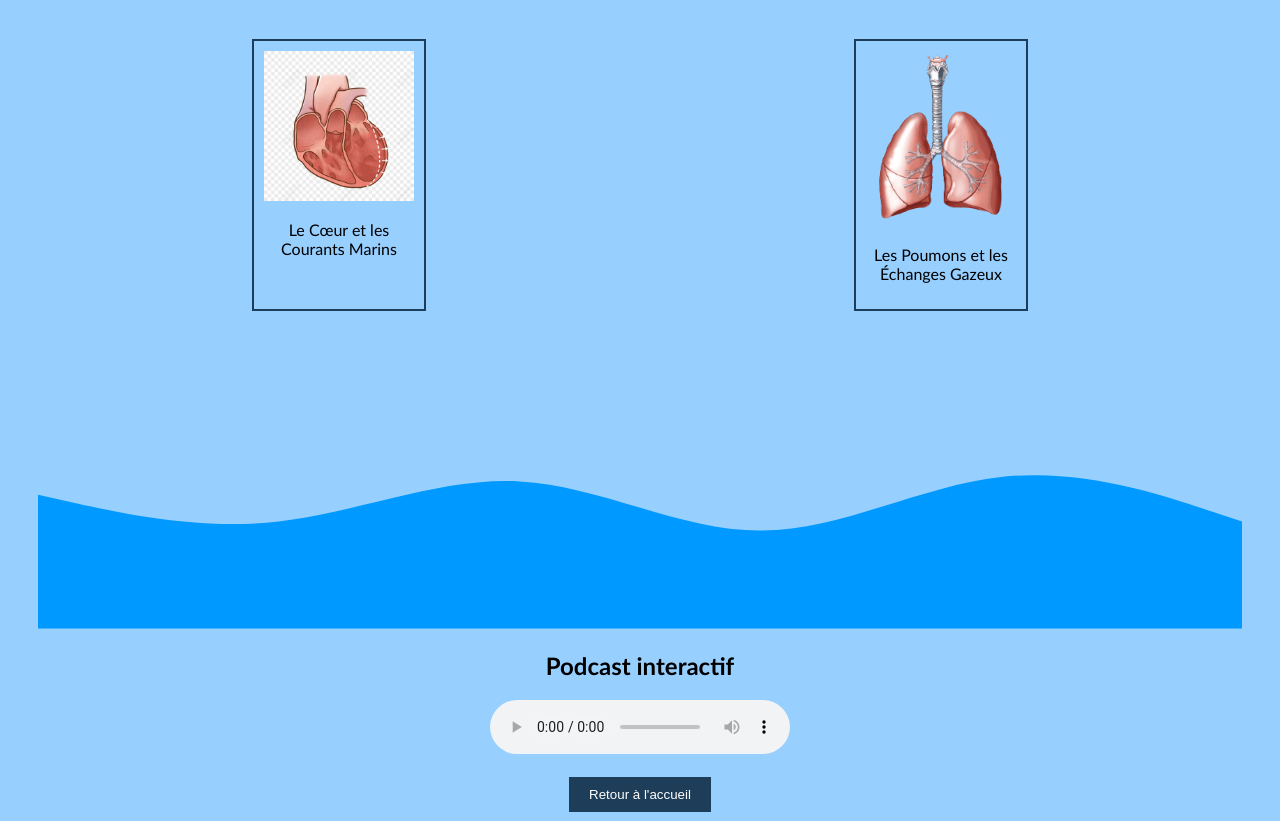
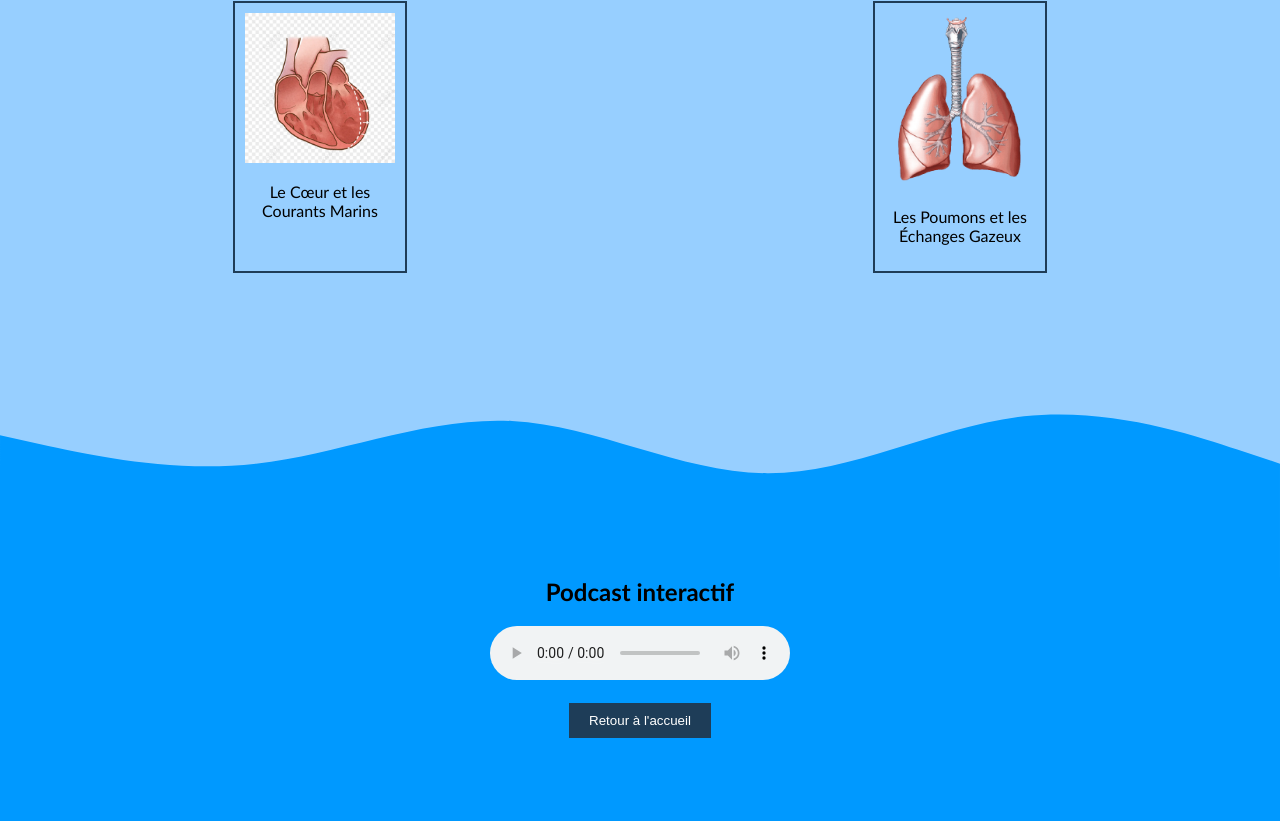
Before and after one commit to viacomeb/ACDCplusplus-NDLI24, a plain HTML site: page presentations.html in a window 1280 px wide. Shown: the part 101-922 px from the top of the page. Drawn offline with Linux system fonts and the light colour scheme.

Commit message:
Push Antoine

```diff
--- a/presentation.css
+++ b/presentation.css
@@ -1,15 +1,19 @@
 /* presentation.css */
 body {
   background-color: #97cfff;
+  margin: 0;
+  padding:0;
 }
 
-section svg{
-  position:absolute;
-  bottom:0;
+section svg, svg {
+  margin: 0;
+  padding: 0;
+  display: block; /* Élimine l'espace blanc généré par le SVG en tant qu'élément inline */
+  position: relative; /* S'assure que l'élément respecte les règles de son conteneur */
 }
 
 .presentation-container {
-    padding: 30px;
+    padding: none;
     text-align: center;
     color: black;
     font-family:'Gill Sans', 'Gill Sans MT', Calibri, 'Trebuchet MS', sans-serif;
@@ -42,7 +46,7 @@ section svg{
   }
 
   .audio-container {
-    margin-top: 30px;
+    background-color:#0099ff;
   }
 
   button {
@@ -53,3 +57,18 @@ section svg{
     cursor: pointer;
     margin-top: 20px;
   }
+
+  .vague2{
+    background-color: #0099ff;
+  }
+
+  h2{
+    margin-top: 0;
+    border-top: 0;
+  }
+
+  .audio-container button {
+    display: block; /* S'assure que le bouton occupe toute la largeur disponible */
+    margin: 20px auto; /* Centrer horizontalement et ajouter un espace au-dessus */
+    margin-bottom: 0;
+  }
--- a/presentations.html
+++ b/presentations.html
@@ -21,19 +21,22 @@
       </div>
       <!-- Ajouter d'autres éléments interactifs ici -->
     </div>
+
+    <svg xmlns="http://www.w3.org/2000/svg" viewBox="0 0 1440 320"><path fill="#0099ff" fill-opacity="1" d="M0,160L48,170.7C96,181,192,203,288,192C384,181,480,139,576,144C672,149,768,203,864,202.7C960,203,1056,149,1152,138.7C1248,128,1344,160,1392,176L1440,192L1440,320L1392,320C1344,320,1248,320,1152,320C1056,320,960,320,864,320C768,320,672,320,576,320C480,320,384,320,288,320C192,320,96,320,48,320L0,320Z"></path></svg>
     <div class="audio-container">
-      <svg xmlns="http://www.w3.org/2000/svg" viewBox="0 0 1440 320"><path fill="#0099ff" fill-opacity="1" d="M0,160L48,170.7C96,181,192,203,288,192C384,181,480,139,576,144C672,149,768,203,864,202.7C960,203,1056,149,1152,138.7C1248,128,1344,160,1392,176L1440,192L1440,320L1392,320C1344,320,1248,320,1152,320C1056,320,960,320,864,320C768,320,672,320,576,320C480,320,384,320,288,320C192,320,96,320,48,320L0,320Z"></path></svg>
       <h2>Podcast interactif</h2>
       <audio controls>
         <source src="assets/audio/podcast.mp3" type="audio/mp3">
         Votre navigateur ne supporte pas l'élément audio.
       </audio>
+      <button onclick="window.location.href='index.html'">Retour à l'accueil</button>
     </div>
 
-    <button onclick="window.location.href='index.html'">Retour à l'accueil</button>
+
   </div>
-  <svg xmlns="http://www.w3.org/2000/svg" viewBox="0 0 1440 320"><path fill="#015871" fill-opacity="1" d="M0,96L48,117.3C96,139,192,181,288,202.7C384,224,480,224,576,202.7C672,181,768,139,864,144C960,149,1056,203,1152,213.3C1248,224,1344,192,1392,176L1440,160L1440,320L1392,320C1344,320,1248,320,1152,320C1056,320,960,320,864,320C768,320,672,320,576,320C480,320,384,320,288,320C192,320,96,320,48,320L0,320Z"></path></svg>
-
+  <div class="vague2">
+    <svg xmlns="http://www.w3.org/2000/svg" viewBox="0 0 1440 320"><path fill="#015871" fill-opacity="1" d="M0,96L48,117.3C96,139,192,181,288,202.7C384,224,480,224,576,202.7C672,181,768,139,864,144C960,149,1056,203,1152,213.3C1248,224,1344,192,1392,176L1440,160L1440,320L1392,320C1344,320,1248,320,1152,320C1056,320,960,320,864,320C768,320,672,320,576,320C480,320,384,320,288,320C192,320,96,320,48,320L0,320Z"></path></svg>
+  </div>
   <script src="script.js"></script>
 </body>
 </html>
```
